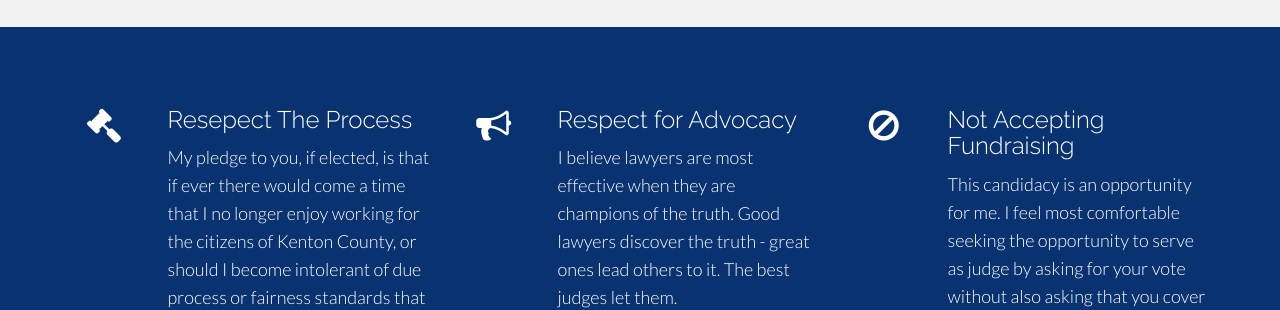
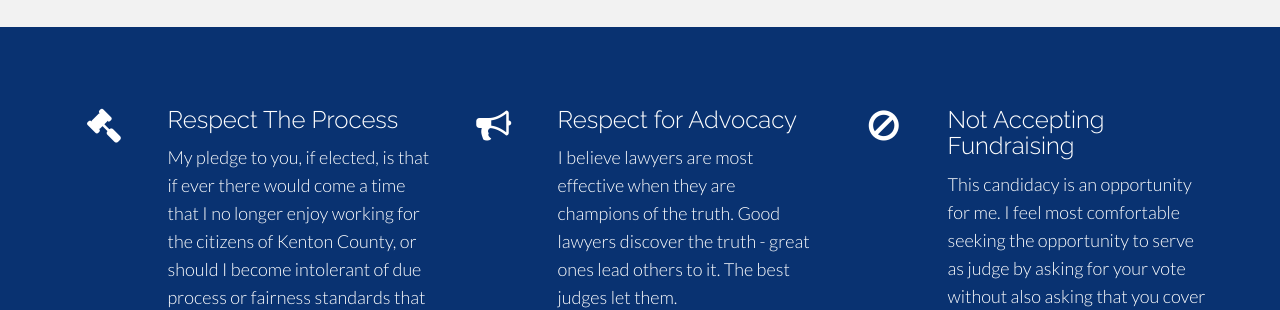
Before and after one commit to NORDLOHFORJUDGE/NordlohForJudge, a Jekyll site: the page built from index.html, in a window 1280 px wide and 900 px high, scrolled down 964 px. Shown: the part 155-465 px from the top of the window. Built offline with Jekyll 4.4.1, drawn with Linux system fonts in a browser that asks for light colours; Markdown is read by kramdown in place of the engine named in the settings; comment, search, counter and statistics services are not loaded.

Commit message:
Updated highlight-1.md

```diff
--- a/_includes/highlight-1.md
+++ b/_includes/highlight-1.md
@@ -1,3 +1,3 @@
-### Resepect The Process
+### Respect The Process
 
 My pledge to you, if elected, is that if ever there would come a time that I no longer enjoy working for the citizens of Kenton County, or should I become intolerant of due process or fairness standards that parties and their counsel deserve, I will not seek reelection for judgeship.
```
